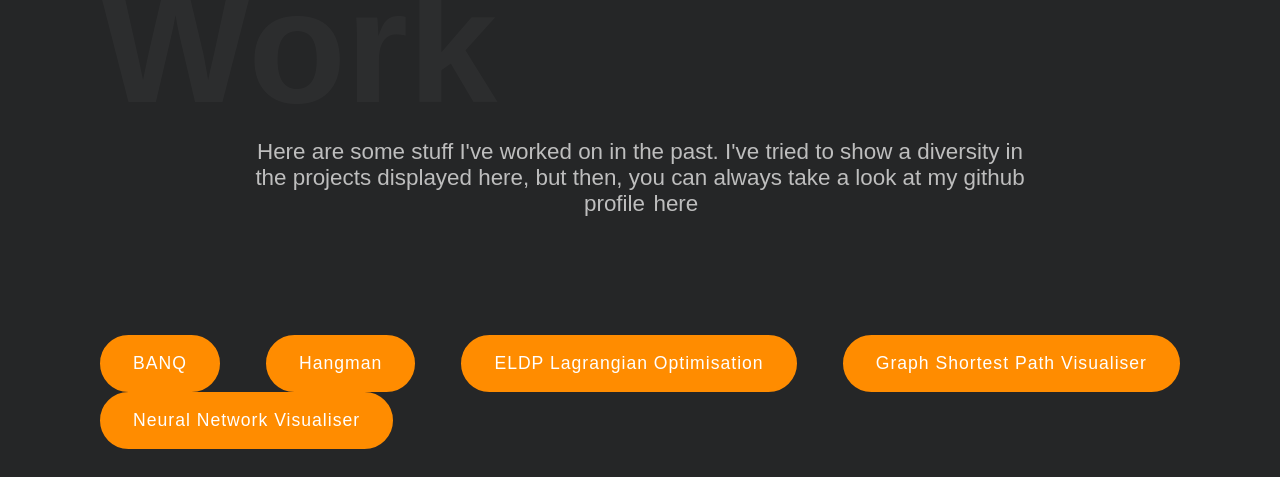
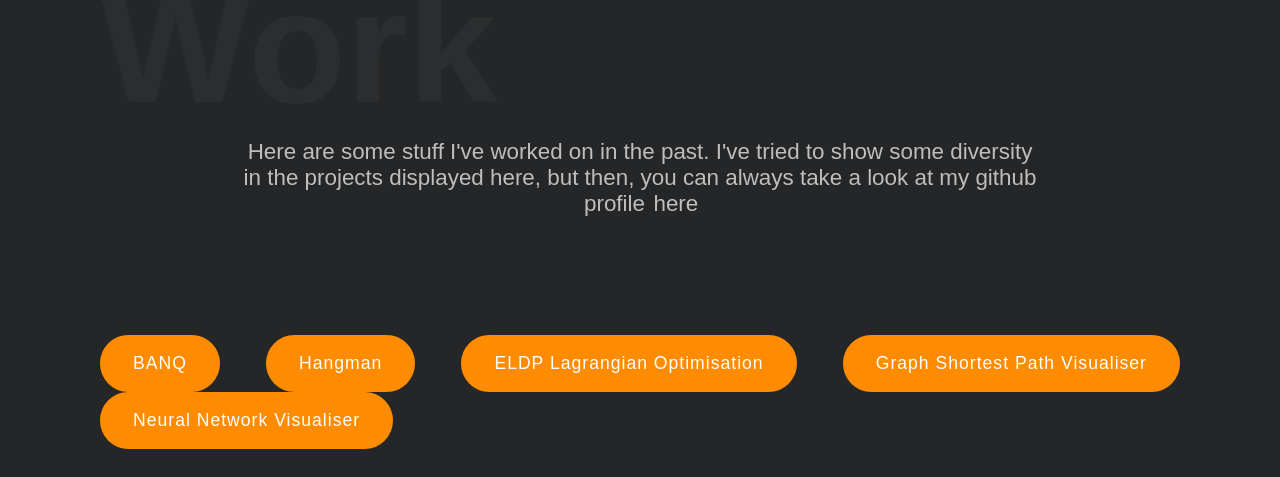
Before and after one commit to Olaknight/Olaknight.github.io, a plain HTML site: page index.html in a window 1280 px wide. Shown: the part 2540-3017 px from the top of the page. Drawn offline with Linux system fonts and the light colour scheme.

Commit message:
Correct grammar error

```diff
--- a/index.html
+++ b/index.html
@@ -159,7 +159,7 @@ I have recently taken, my skill set can be summarised as so: </p>
 
   <div class="container work" id="work">
     <h1>Work</h1>
-    <p class="skills-info">Here are some stuff I've worked on in the past. I've tried to show a diversity in the projects displayed here, but
+    <p class="skills-info">Here are some stuff I've worked on in the past. I've tried to show some diversity in the projects displayed here, but
     then, you can always take a look at my github profile <a class = "weblink" href="https://github.com/Olaknight">here</a></p><br>
     <div class="work-category">
       <button id="1" class="active" onclick="showRequiredCategory(this)">BANQ</button>
```
